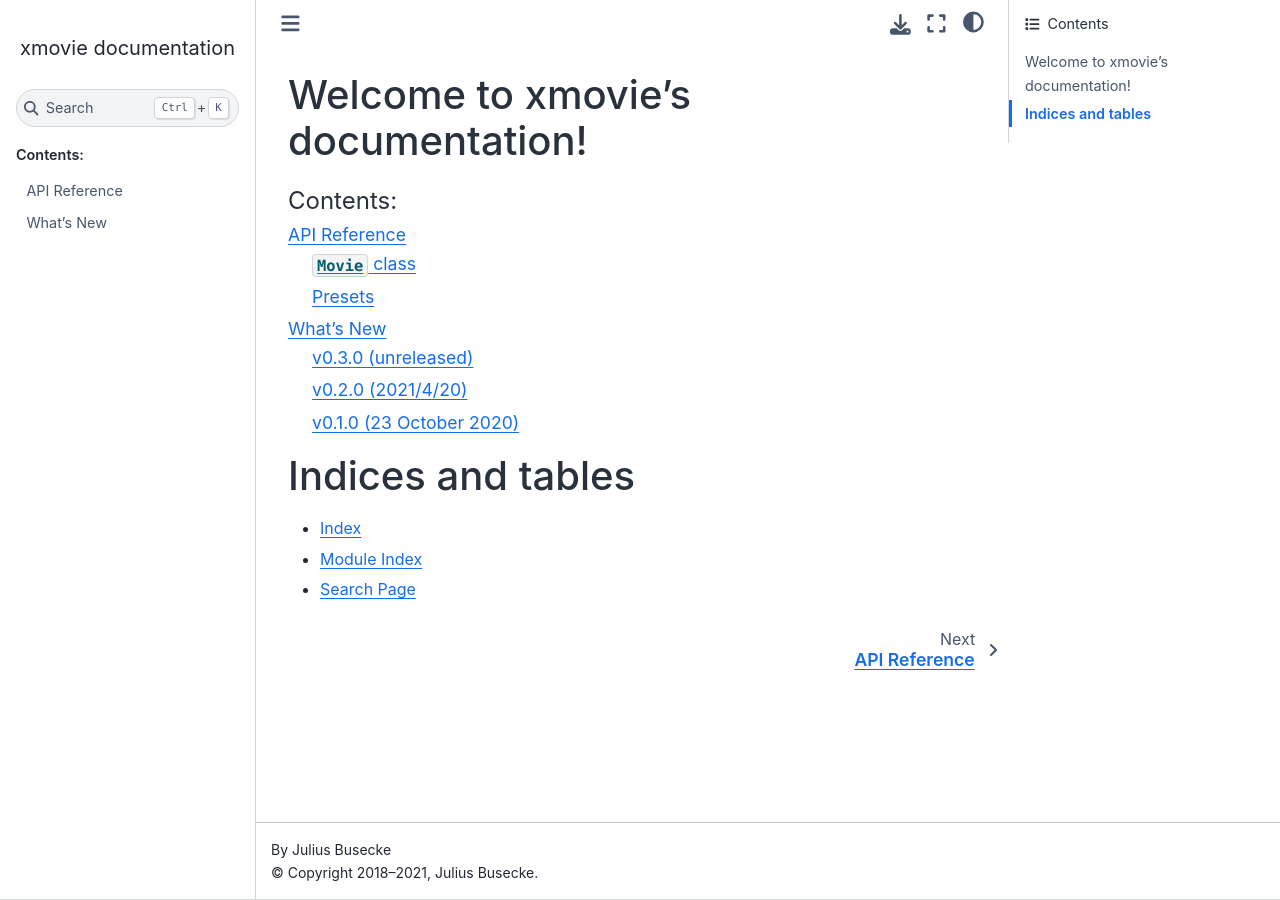
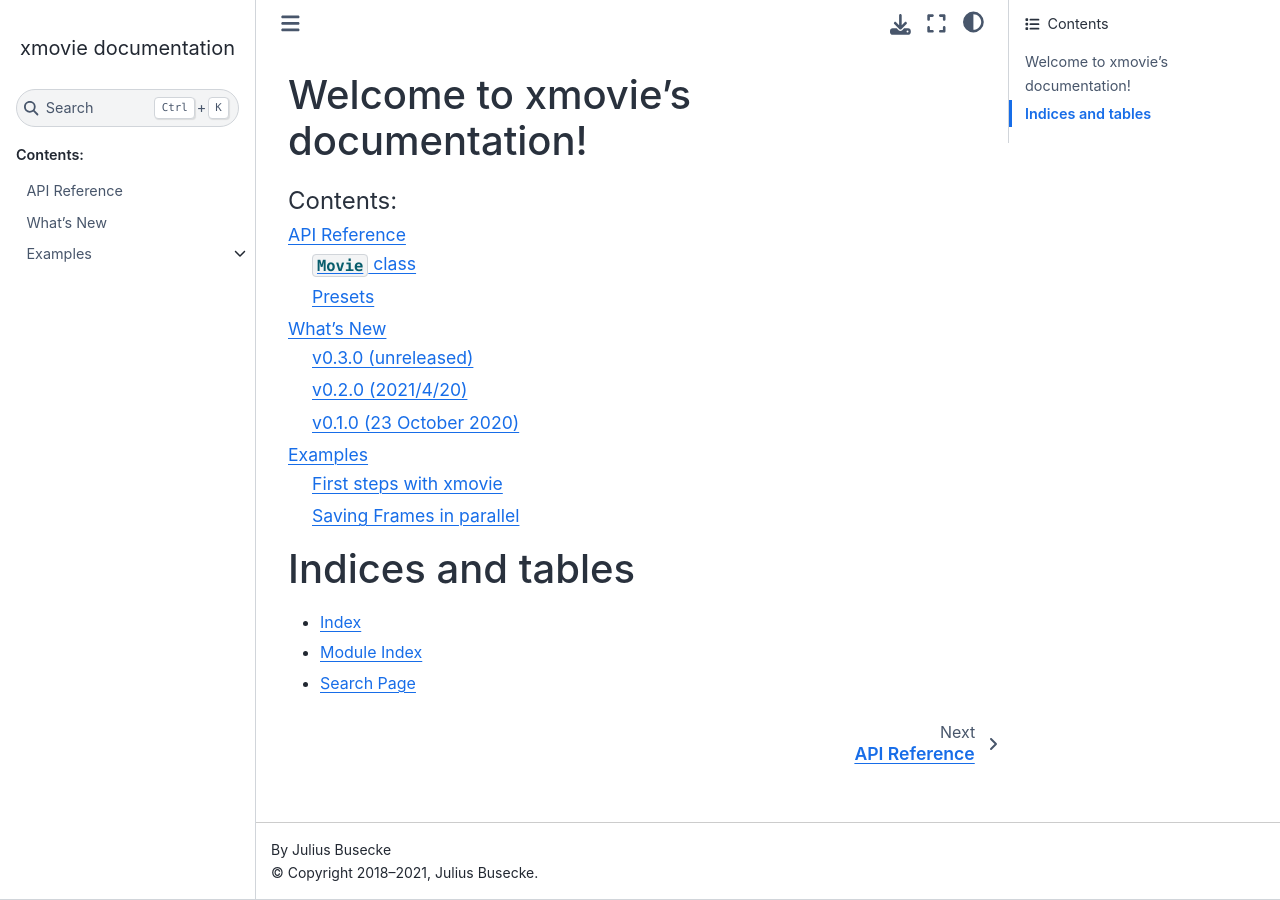
Before and after one commit to jbusecke/xmovie, a Sphinx documentation site: the page built from docs/index.rst, in a window 1280 px wide. Built offline with Sphinx 7.4.7 and the Sphinx Book theme 1.1.4, drawn with Linux system fonts in a browser that asks for light colours; the version number could not be read and is left out.

Commit message:
Example notebooks in docs; restore movie length

```diff
--- /dev/null
+++ b/docs/examples.rst
@@ -0,0 +1,9 @@
+Examples
+========
+
+
+.. toctree::
+   :maxdepth: 1
+
+   examples/First_Steps.ipynb
+   examples/parallel_demo.ipynb
--- a/docs/index.rst
+++ b/docs/index.rst
@@ -12,6 +12,7 @@ Welcome to xmovie's documentation!
 
    api
    whats-new
+   examples
 
 
 Indices and tables
```
Also changed, not shown: docs/examples/First_Steps.ipynb, docs/examples/movie_cont.gif (added), docs/examples/movie_contf.gif (added), docs/examples/movie_custom.gif (added), docs/examples/movie_rasm.gif (added), docs/examples/movie_rotating.gif (added), docs/examples/movie_rotating_dark.gif (added), docs/examples/parallel_demo.ipynb (renamed from docs/parallel_demo.ipynb), 5 other files.
